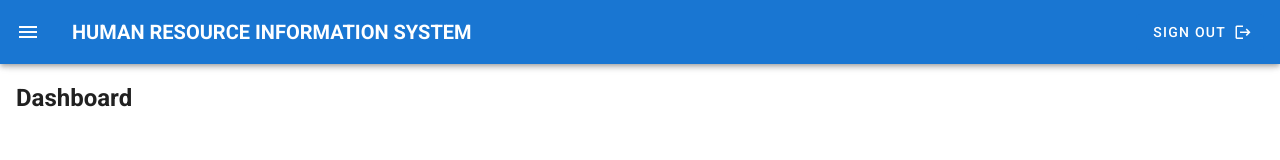
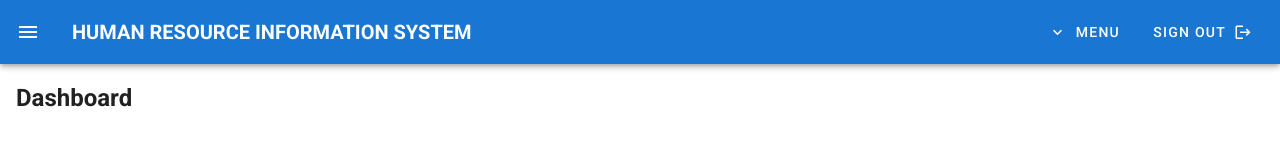
Before and after one commit to lesterivanrd12/testapp-vuetify, a Vue app: page / in a window 1280 px wide. Shown: the top 160 px of the page. Built offline with nearby package versions, Linux system fonts and the light colour scheme.

Commit message:
dropdown menu

```diff
--- a/src/components/Navbar.vue
+++ b/src/components/Navbar.vue
@@ -7,6 +7,22 @@
                 <span class="white--text">Human Resource Information System</span>
             </v-toolbar-title>
             <v-spacer></v-spacer>
+
+            <!-- Dropdown menu  -->
+            <v-menu offset-y>
+                <template v-slot:activator="{ on }">
+                    <v-btn elevation="0"  v-on="on" color="primary">
+                        <v-icon left>mdi-chevron-down</v-icon>
+                        <span>Menu</span>
+                    </v-btn>
+                </template>
+                <v-list>
+                    <v-list-item v-for="link in links" :key="link.text" router :to="link.route">
+                        <v-list-tile-title>{{ link.text }}</v-list-tile-title>
+                    </v-list-item>
+                </v-list>
+            </v-menu>
+
             <v-btn elevation="0" color="primary">
                 <span >Sign Out</span>
                 <v-icon right>mdi-logout</v-icon>
```
Also changed, not shown: src/views/Team.vue (line endings or trailing spaces).
